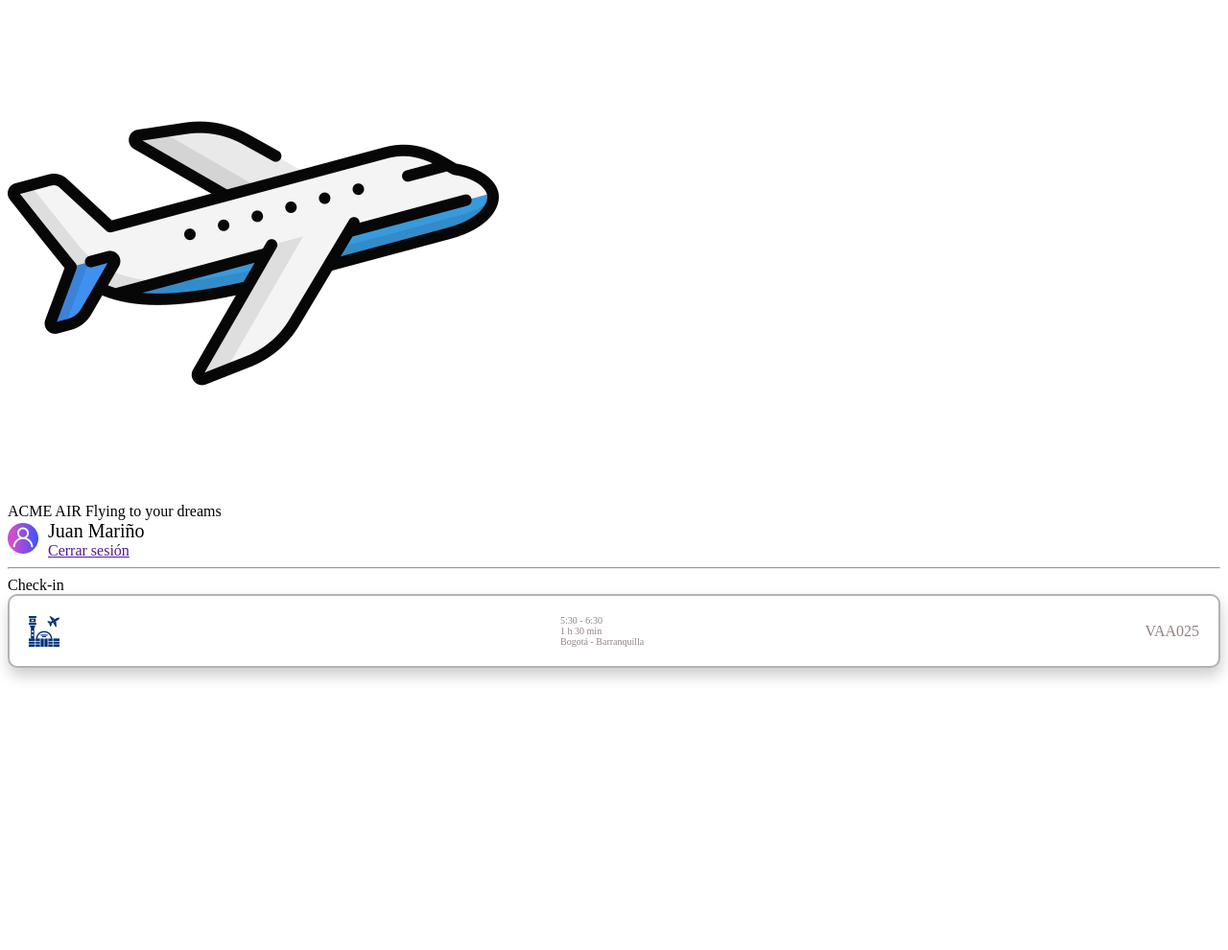
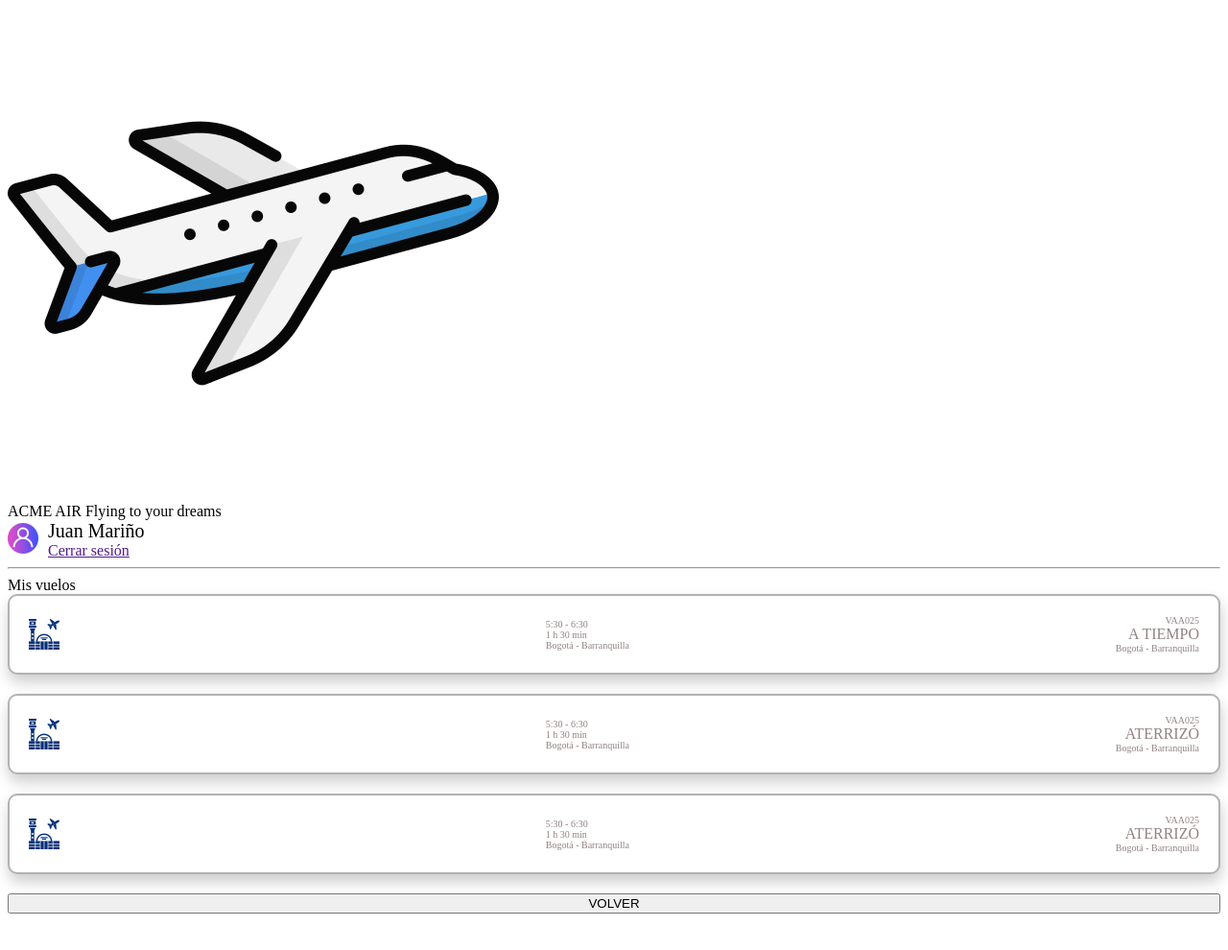
Before and after one commit to Sebas404040/Acme_Air.io, a plain HTML site: page vuelos.html in a window 1280 px wide. Shown: the top 990 px of the page at 96% size. Drawn offline with Linux system fonts and the light colour scheme.

Commit message:
feat: :sparkles: Vuelos page
vuelos page created and designed successfully

none

```diff
--- a/diseño.css
+++ b/diseño.css
@@ -165,6 +165,7 @@
     border-radius: 10px;
     box-shadow: 1px 8px 15px rgba(0, 0, 0, 0.2);
     padding: 20px;
+    gap: 5px;
 }
 
 .container_usuario {
@@ -238,6 +239,9 @@
 }
 
 .codigo {
+    display: flex;
+    flex-direction: column;
+    align-items: flex-end;
     color: #928282;
 }
 
@@ -246,3 +250,7 @@
     text-align: center;
     margin-bottom: 10px;
 }
+
+.serial {
+    font-size: 10px;
+}
--- a/vuelos.html
+++ b/vuelos.html
@@ -25,7 +25,7 @@
             </div>
         </div>
         <hr>
-        <span>Check-in</span>
+        <span>Mis vuelos</span>
         <div id="home_container">
             <div class="opciones_container">
                 <img src="images/aeropuerto.png" alt="airport_image">
@@ -35,8 +35,39 @@
                     <span>Bogotá - Barranquilla</span>
                 </section>
                 <section class="codigo">
-                    <span>VAA025</span>
+                    <span class="serial">VAA025</span>
+                    <span>A TIEMPO</span>
+                    <span class="serial">Bogotá - Barranquilla</span>
                 </section>
-
+            </div>
+            <div class="opciones_container">
+                <img src="images/aeropuerto.png" alt="airport_image">
+                <section class="descripcion_vuelo">
+                    <span>5:30 - 6:30</span>
+                    <span>1 h 30 min</span>
+                    <span>Bogotá - Barranquilla</span>
+                </section>
+                <section class="codigo">
+                    <span class="serial">VAA025</span>
+                    <span>ATERRIZÓ</span>
+                    <span class="serial">Bogotá - Barranquilla</span>
+                </section>
+            </div>
+            <div class="opciones_container">
+                <img src="images/aeropuerto.png" alt="airport_image">
+                <section class="descripcion_vuelo">
+                    <span>5:30 - 6:30</span>
+                    <span>1 h 30 min</span>
+                    <span>Bogotá - Barranquilla</span>
+                </section>
+                <section class="codigo">
+                    <span class="serial">VAA025</span>
+                    <span>ATERRIZÓ</span>
+                    <span class="serial">Bogotá - Barranquilla</span>
+                </section>
+            </div>
+            <button class="buttons">VOLVER</button>
+        </div>
+    </div>
 </body>
 </html>
```
Also changed, not shown: home.html (+1 -1 lines).
